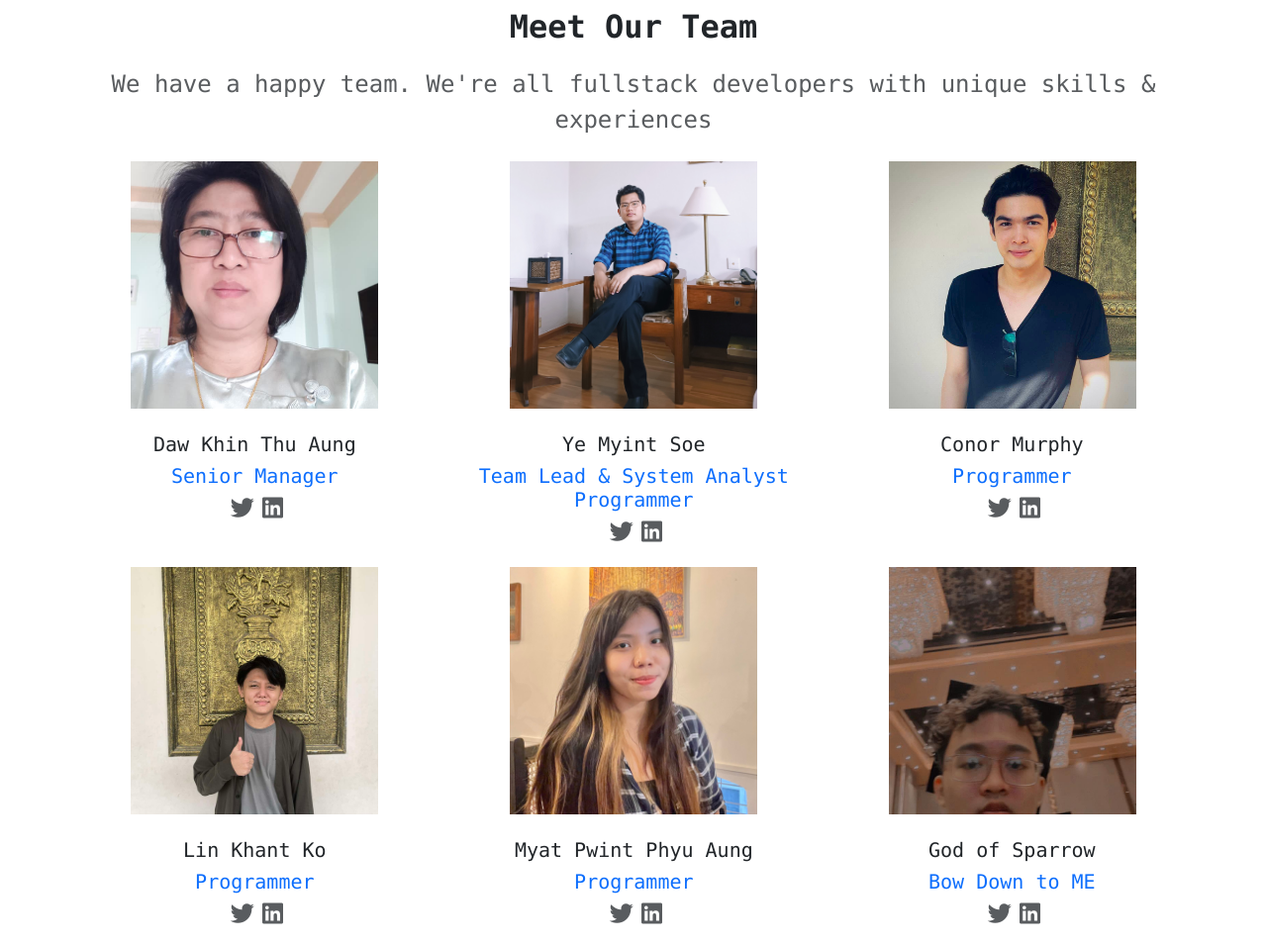
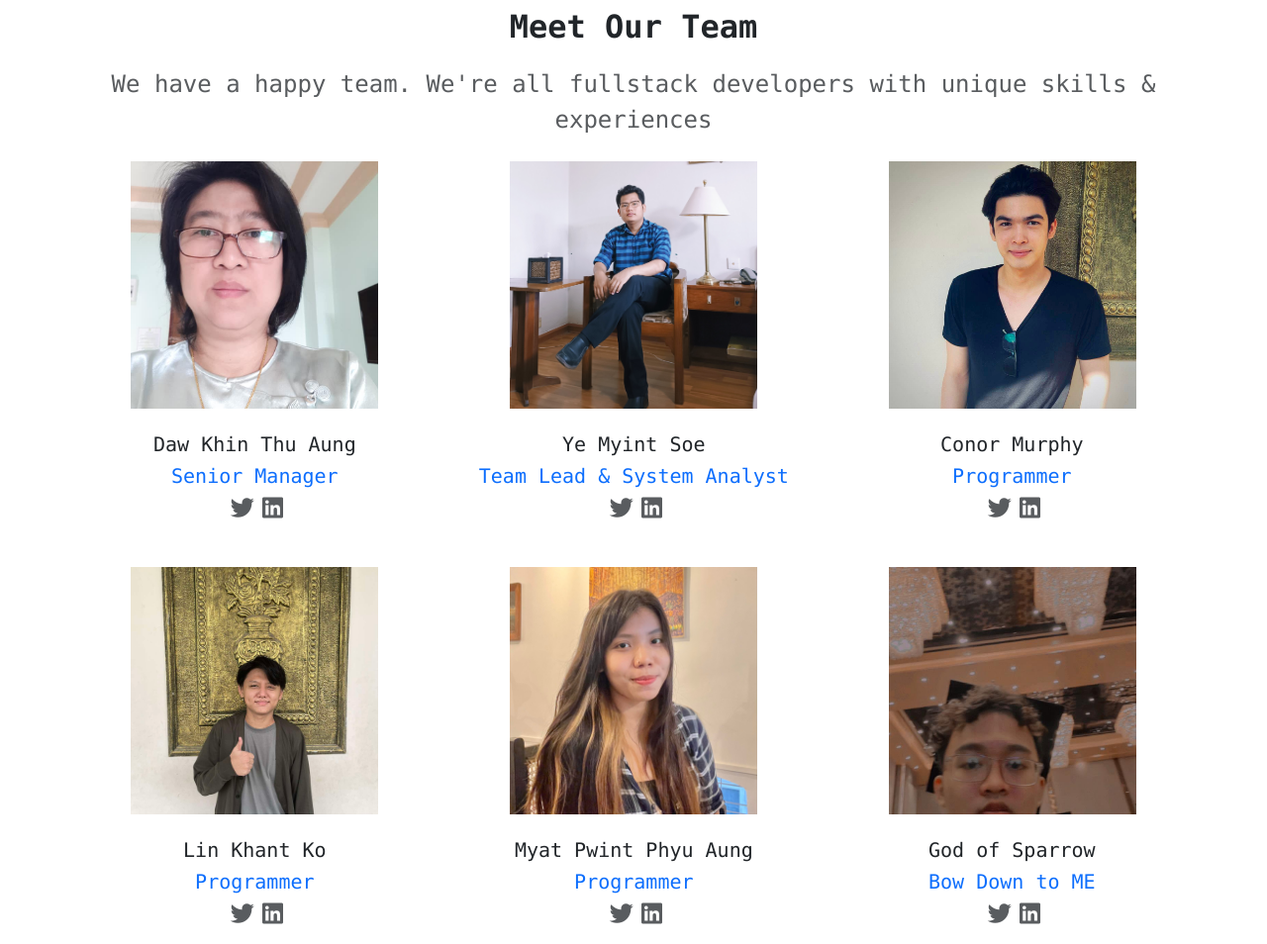
Before and after one commit to LittleKt15/Softcomm, a plain HTML site: page index.html in a window 1280 px wide. Shown: the part 3153-4107 px from the top of the page at 99% size. Drawn offline with Linux system fonts and the light colour scheme.

Commit message:
softcomm

```diff
--- a/index.html
+++ b/index.html
@@ -290,7 +290,7 @@
         <p class="text-center fs-4 font-monospace text-muted" data-aos="fade-up" data-aos-duration="1500">
             We have a happy team. We're all fullstack developers with unique skills &<br> experiences
         </p>
-        <div class="row">
+        <div class="row gy-4">
             <div class="col-lg-4 col-md-6" data-aos="zoom-in" data-aos-duration="1500">
                 <div class="card border-0">
                     <div class="card-header text-center border-0 bg-white">
@@ -316,7 +316,7 @@
                     </div>
                     <div class="card-body text-center">
                         <h5 class="font-monospace">Ye Myint Soe</h5>
-                        <h5 class="text-primary font-monospace">Team Lead & System Analyst <br>Programmer</h5>
+                        <h5 class="text-primary font-monospace">Team Lead & System Analyst</h5>
                         <div>
                             <span class="text-muted">
                                 <i class="fa-brands fa-twitter fa-xl mx-1"></i>
```
